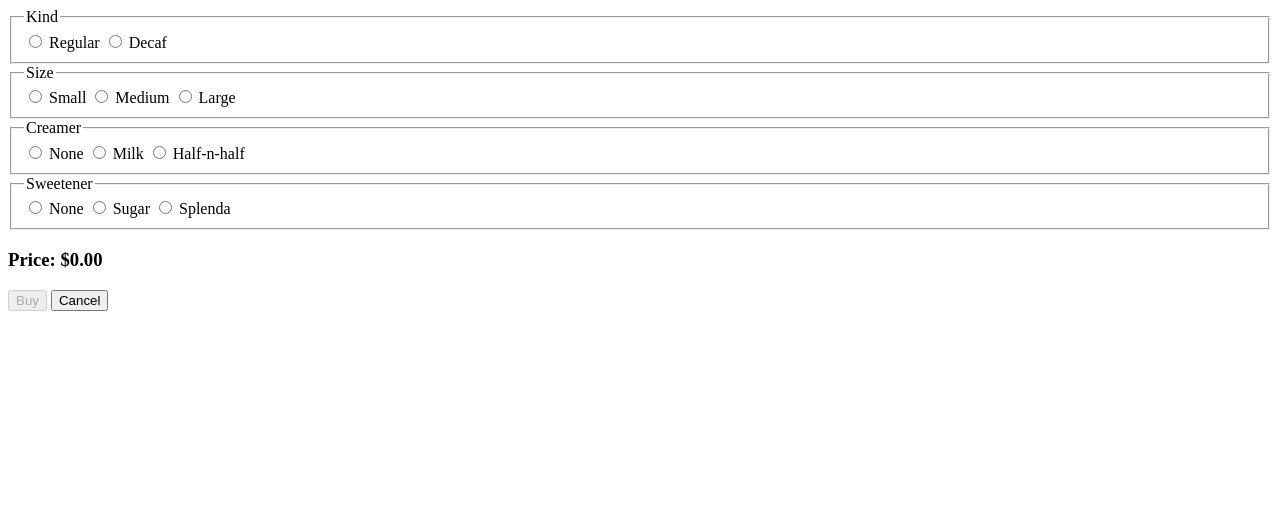
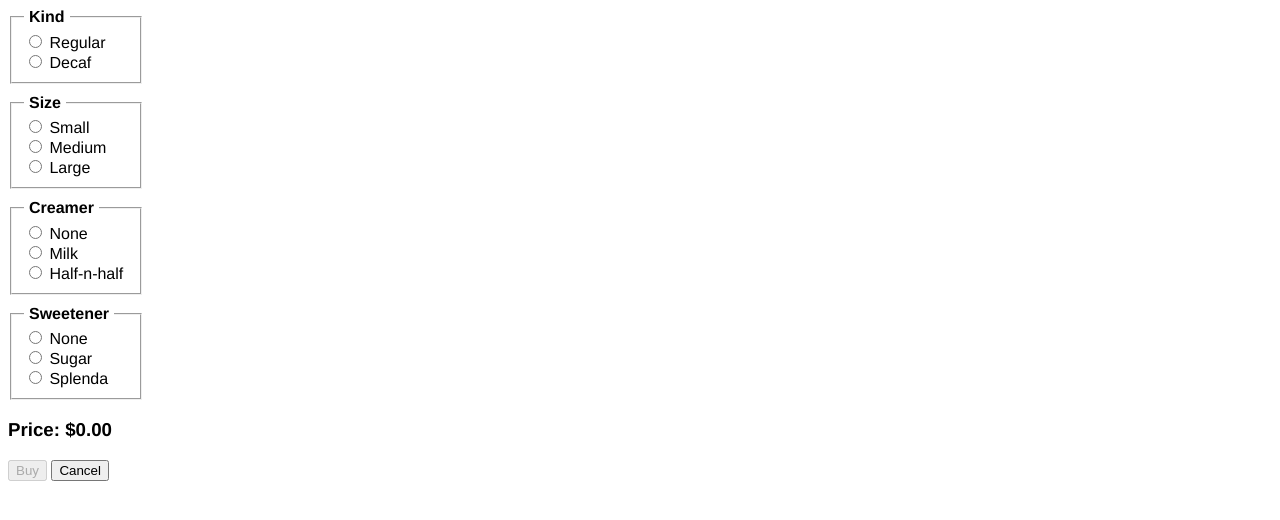
Before and after one commit to antislice/CoffeeVendingMachine, a website: page app/index.html in a window 1280 px wide. Drawn offline with nearby package versions, Linux system fonts and the light colour scheme; files that its build step writes are made by us from their sources.

Commit message:
Adding styling.

```diff
--- a/app/index.html
+++ b/app/index.html
@@ -12,9 +12,9 @@
 </head>
 <body ng-controller="CoffeeVendingMachineController">
 <form name="coffeeVendingMachineForm">
-  <fieldset ng-repeat="category in categories">
-    <legend>{{category.name}}</legend>
-    <label ng-repeat="option in category.options">
+  <fieldset ng-repeat="category in categories" class="category">
+    <legend class="categoryName">{{category.name}}</legend>
+    <label ng-repeat="option in category.options" class="option">
       <input type="radio"
              name="{{category.name}}"
              value="{{option.name}}"
--- a/app/styles/main.scss
+++ b/app/styles/main.scss
@@ -1,2 +1,28 @@
 // bower:scss
 // endbower
+
+body {
+  font-family: "Helvetica Neue Light", "HelveticaNeue-Light", "Helvetica Neue", Calibri, Helvetica, Arial, sans-serif;
+}
+
+form {
+  display: inline-block;
+}
+
+.category + .category {
+  margin-top: 10px;
+}
+
+.categoryName {
+  font-weight: bold;
+  padding: 0 5px;
+}
+
+.option {
+  display: block;
+  padding-right: 5px;
+
+  &:hover {
+    background-color: yellow;
+  }
+}
```
